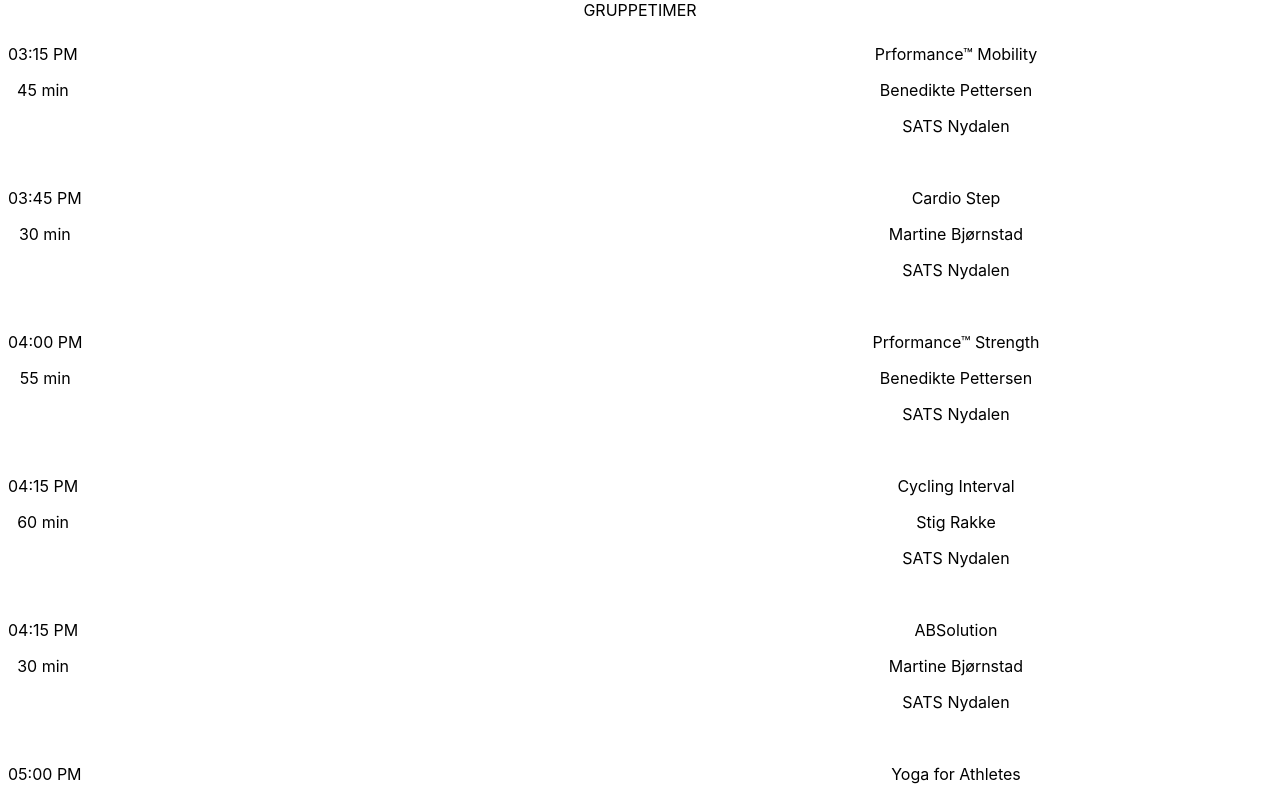
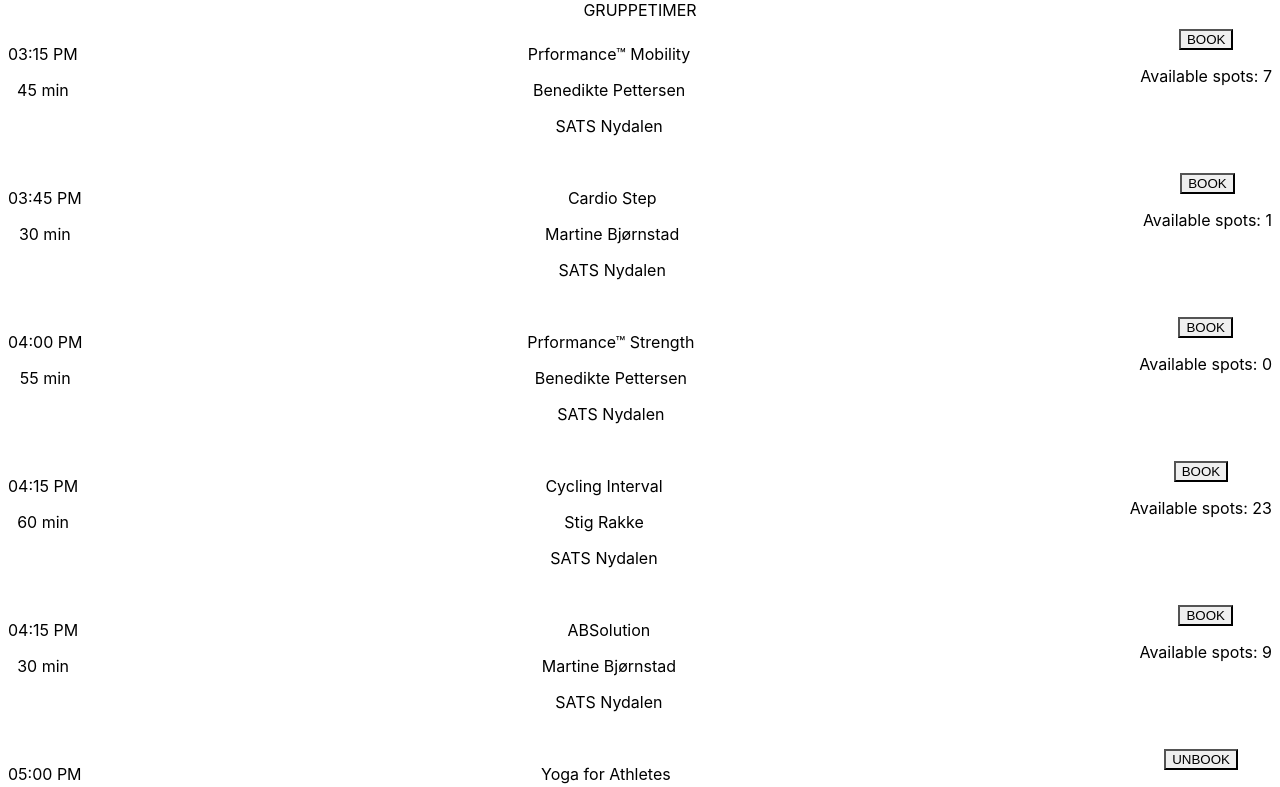
Before and after one commit to anetteee/gruppetimer, a React (Create React App) app in the folder gruppetimer/: page / in a window 1280 px wide. Shown: the top 787 px of the page. Built offline with nearby package versions, Linux system fonts and the light colour scheme; the HTML template or start-up script is replaced by a standard one.

Commit message:
Make booking functionality
- Add book/unbook button

- handleClick method updates bookingState and boookedCount when the button is clicked.

```diff
--- a/gruppetimer/src/GroupSession.tsx
+++ b/gruppetimer/src/GroupSession.tsx
@@ -1,11 +1,48 @@
-import { Box, Flex, Text } from "@chakra-ui/react";
+import { Box, Button, Flex, Text } from "@chakra-ui/react";
 import { SessionInfo } from "./types";
+import { useState } from "react";
 
 interface GroupSessionProps {
   sessionInfo: SessionInfo;
 }
 
 const GroupSession: React.FC<GroupSessionProps> = ({ sessionInfo }) => {
+  const [updatedSessionInfo, setUpdatedSessionInfo] = useState(sessionInfo);
+
+  const handleClick = () => {
+    if (
+      updatedSessionInfo.bookingInfo.memberBookingInfo.bookingState ===
+      "NotBooked"
+    ) {
+      const newClassInfo = {
+        ...updatedSessionInfo,
+        bookingInfo: {
+          ...updatedSessionInfo.bookingInfo,
+          memberBookingInfo: {
+            ...updatedSessionInfo.bookingInfo.memberBookingInfo,
+            bookingState: "Booked",
+          },
+          bookedCount: updatedSessionInfo.bookingInfo.bookedCount + 1,
+        },
+      };
+      setUpdatedSessionInfo(newClassInfo);
+      console.log(newClassInfo.bookingInfo.memberBookingInfo.bookingState);
+    } else {
+      const newClassInfo = {
+        ...updatedSessionInfo,
+        bookingInfo: {
+          ...updatedSessionInfo.bookingInfo,
+          memberBookingInfo: {
+            ...updatedSessionInfo.bookingInfo.memberBookingInfo,
+            bookingState: "NotBooked",
+          },
+          bookedCount: updatedSessionInfo.bookingInfo.bookedCount - 1,
+        },
+      };
+      setUpdatedSessionInfo(newClassInfo);
+      console.log(newClassInfo.bookingInfo.memberBookingInfo.bookingState);
+    }
+  };
   return (
     <Box borderWidth="1px" borderRadius="lg" p={4} m={4} boxShadow="base">
       <Flex justifyContent="space-between">
@@ -28,6 +65,30 @@
           <Text>{sessionInfo.instructor}</Text>
           <Text>{sessionInfo.clubName}</Text>
         </Box>
+        <Box>
+          <Button
+            flex={1}
+            fontSize={"sm"}
+            rounded={"full"}
+            onClick={handleClick}
+            disabled={
+              updatedSessionInfo.bookingInfo.memberBookingInfo.bookingState ===
+                "NotBooked" &&
+              updatedSessionInfo.bookingInfo.bookedCount ===
+                updatedSessionInfo.bookingInfo.capacity
+            }
+          >
+            {updatedSessionInfo.bookingInfo.memberBookingInfo.bookingState ===
+            "NotBooked"
+              ? "BOOK"
+              : "UNBOOK"}
+          </Button>
+          <Text>
+            Available spots:{" "}
+            {updatedSessionInfo.bookingInfo.capacity -
+              updatedSessionInfo.bookingInfo.bookedCount}
+          </Text>
+        </Box>
       </Flex>
     </Box>
   );
```
